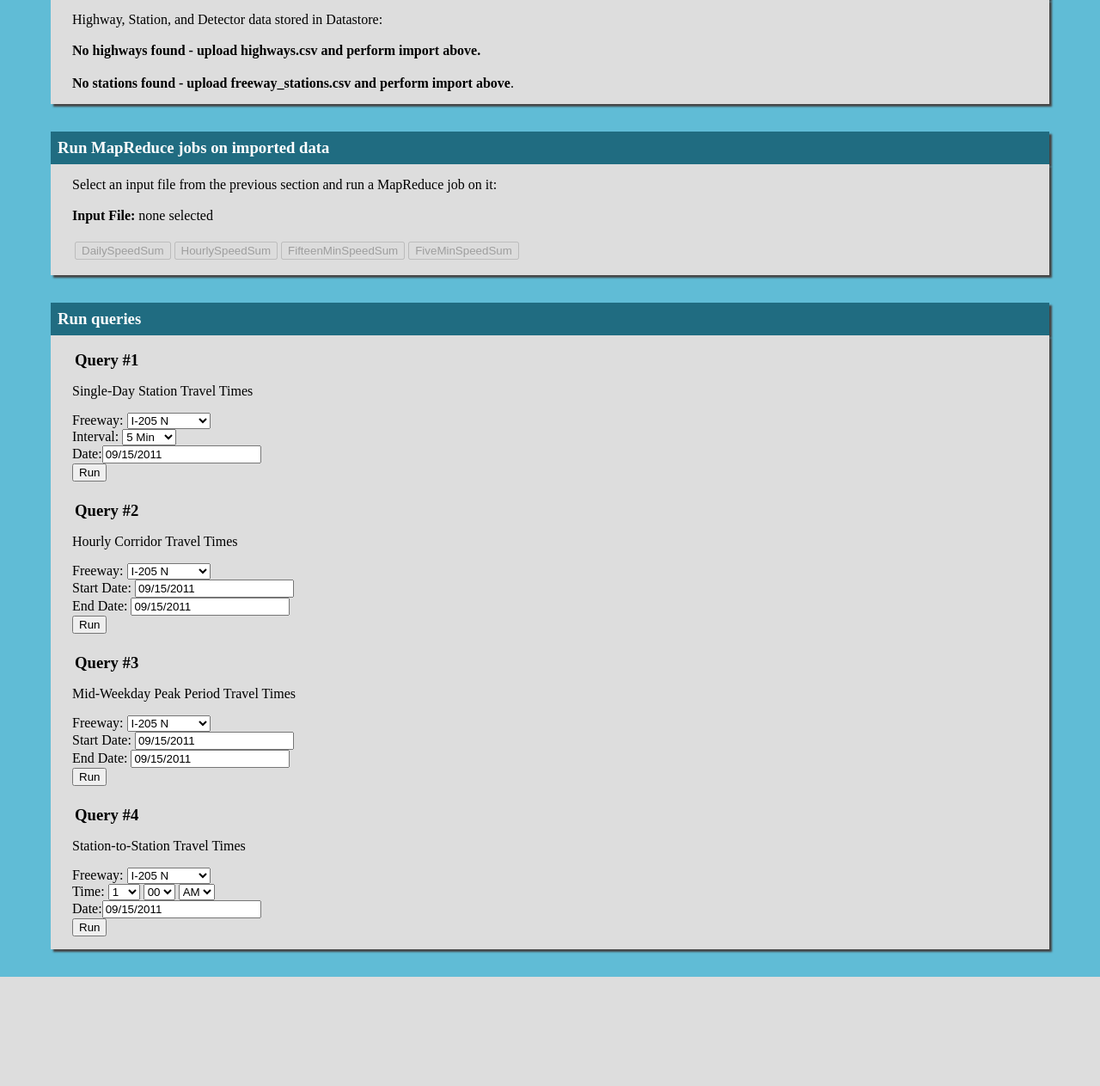
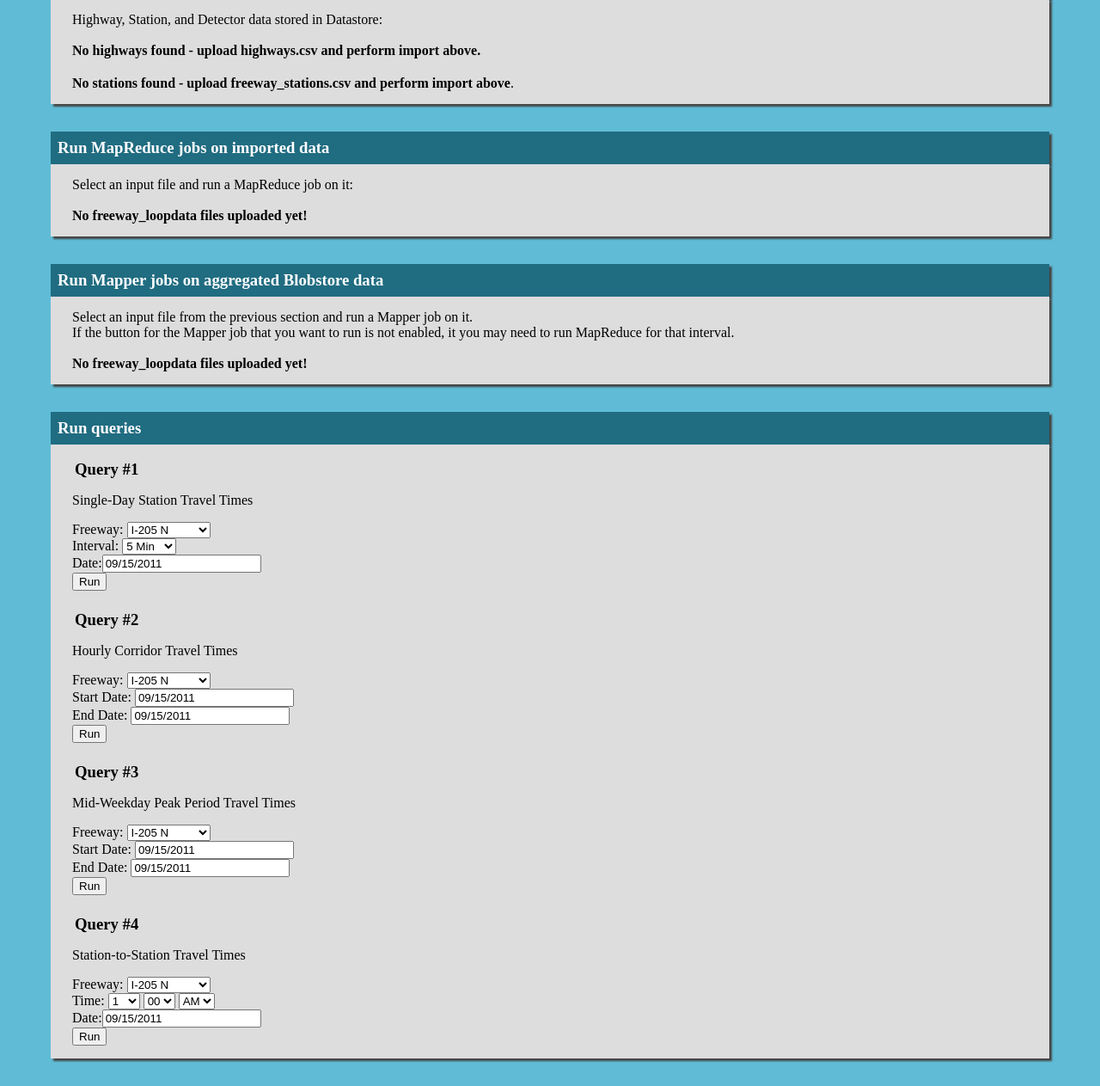
Before and after one commit to PSU-CloudData/psu-cloud-data, a Python web app: template templates/index.html in a window 1280 px wide. Shown: the part 501-1764 px from the top of the page at 86% size. Before the commit the page ends 1637 px from the top, so only its background shows below. Run offline with Jinja, Linux system fonts and the light colour scheme; the template is opened without the code that fills it: most values are stand-ins (such as "Sample title", 1, 10 or a date in 2020); some libraries are stand-ins or nearby versions.

Commit message:
Removed additional pipeline used for mapper;
Removed pipeline job used for mapper (do it manually);
Added Mapper section to UI;

```diff
--- a/static/custom.js
+++ b/static/custom.js
@@ -26,18 +26,31 @@
  *     file upon uploading it.
  */
 function updateImportForm(filekey, blobkey, filename) {
-  $('#fileName').text(filename);
+  $('#import_fileName').text(filename);
   $('#filekey').val(filekey);
   $('#blobkey').val(blobkey);
 
   $('#import').removeAttr('disabled');
+}
 
+function updateMapReduceForm(filekey, blobkey, filename) {
   $('#mr_fileName').text(filename);
-  $('#mr_filekey').val(filekey);
-  $('#mr_blobkey').val(blobkey);
+  $('#filekey').val(filekey);
+  $('#blobkey').val(blobkey);
 
   $('#daily_speed_sum').removeAttr('disabled');
   $('#hourly_speed_sum').removeAttr('disabled');
   $('#fifteen_min_speed_sum').removeAttr('disabled');
   $('#five_min_speed_sum').removeAttr('disabled');
 }
+
+function updateMapperForm(filekey, blobkey, filename) {
+  $('#map_fileName').text(filename);
+  $('#filekey').val(filekey);
+  $('#blobkey').val(blobkey);
+
+  $('#daily_speed_mapper').removeAttr('hidden');
+  $('#hourly_speed_mapper').removeAttr('hidden');
+  $('#fifteen_min_speed_mapper').removeAttr('hidden');
+  $('#five_min_speed_mapper').removeAttr('hidden');
+}
--- a/templates/index.html
+++ b/templates/index.html
@@ -49,6 +49,7 @@
 						<th>size</th>
 					</tr>
 					{% for file in files %}
+						{% if file.filename == "highways.csv" %}
 						<tr>
 							<td><input type="radio" name="file_radio" onclick="updateImportForm('{{ file.blobkey }}','{{ file.blobkey }}','{{ file.filename }}');"></td>
 							<td><a href="/file/{{ file.blobkey }}">{{ file.filename }}</a></td>
@@ -58,10 +59,31 @@
 							<td>{{ file.blobkey }}</td>
 							<td>{{ file.size }}</td>
 						</tr>
+						{% elif file.filename == "freeway_detectors.csv" %}
+						<tr>
+							<td><input type="radio" name="file_radio" onclick="updateImportForm('{{ file.blobkey }}','{{ file.blobkey }}','{{ file.filename }}');"></td>
+							<td><a href="/file/{{ file.blobkey }}">{{ file.filename }}</a></td>
+							<td>{{ file.creation }}</td>
+							<td>{{ file.content_type }}</td>
+							<td>{{ file.md5_hash }}</td>
+							<td>{{ file.blobkey }}</td>
+							<td>{{ file.size }}</td>
+						</tr>
+						{% elif file.filename == "freeway_stations.csv" %}
+						<tr>
+							<td><input type="radio" name="file_radio" onclick="updateImportForm('{{ file.blobkey }}','{{ file.blobkey }}','{{ file.filename }}');"></td>
+							<td><a href="/file/{{ file.blobkey }}">{{ file.filename }}</a></td>
+							<td>{{ file.creation }}</td>
+							<td>{{ file.content_type }}</td>
+							<td>{{ file.md5_hash }}</td>
+							<td>{{ file.blobkey }}</td>
+							<td>{{ file.size }}</td>
+						</tr>
+						{% endif %}
 					{% endfor %}
 				</table>
 				<form action="/import" method="post">
-					Input File: <label id="fileName">none selected</label>
+					Input File: <label id="import_fileName">none selected</label>
 					<input type="hidden" name="filekey" id="filekey" value=""/>
 					<input type="hidden" name="blobkey" id="blobkey" value=""/>
 					<br/>
@@ -150,18 +172,44 @@
 				{% endif %}
 			</div>
 		</div>
+		<!-- MapReduce interface -->
 		<div class="header">
 			<h3>Run MapReduce jobs on imported data</h3>
 		</div>
 		<div class="section">
-			<!-- MapReduce interface -->
 			<div class="interior">
-				<p>Select an input file from the previous section and run a MapReduce job on it:</p>
+				<p>Select an input file and run a MapReduce job on it:</p>
 				<br />
+				{% if file_count %}
+				<table border=1>
+					<tr>
+						<th></th>
+						<th>name</th>
+						<th>uploaded on</th>
+						<th>content type</th>
+						<th>md5</th>
+						<th>blobkey</th>
+						<th>size</th>
+					</tr>
+					{% for file in files %}
+						{% if file.filename == "freeway_loopdata_short.csv.zip" %}
+						<tr>
+							<td><input type="radio" name="file_radio" onclick="updateMapReduceForm('{{ file.blobkey }}','{{ file.blobkey }}','{{ file.filename }}');"></td>
+							<td><a href="/file/{{ file.blobkey }}">{{ file.filename }}</a></td>
+							<td>{{ file.creation }}</td>
+							<td>{{ file.content_type }}</td>
+							<td>{{ file.md5_hash }}</td>
+							<td>{{ file.blobkey }}</td>
+							<td>{{ file.size }}</td>
+						</tr>
+						{% endif %}
+					{% endfor %}
+				</table>
+				<br/>
 				<form action="/map_reduce" method="post">
 					<strong>Input File:</strong> <label id="mr_fileName">none selected</label>
-					<input type="hidden" name="filekey" id="mr_filekey" value=""/>
-					<input type="hidden" name="blobkey" id="mr_blobkey" value=""/>
+					<input type="hidden" name="filekey" id="filekey" value=""/>
+					<input type="hidden" name="blobkey" id="blobkey" value=""/>
 					<br /><br/>
 					<table>
 						<tr>
@@ -172,6 +220,63 @@
 						</tr>
 					</table>
 				</form>
+
+				{% else %}
+				<strong>No freeway_loopdata files uploaded yet!</strong>
+				{% endif %}			</div>
+		</div>
+		<div class="header">
+			<!-- Mapper interface -->
+			<h3>Run Mapper jobs on aggregated Blobstore data</h3>
+		</div>
+		<div class="section">
+			<div class="interior">
+				<p>Select an input file from the previous section and run a Mapper job on it.</p>
+				<p>If the button for the Mapper job that you want to run is not enabled, it you may need to run MapReduce for that interval.</p>
+				<br />
+				{% if file_count %}
+				<table border=1>
+					<tr>
+						<th></th>
+						<th>name</th>
+						<th>uploaded on</th>
+						<th>content type</th>
+						<th>md5</th>
+						<th>blobkey</th>
+						<th>size</th>
+					</tr>
+					{% for file in files %}
+						{% if file.filename == "freeway_loopdata_short.csv.zip" %}
+						<tr>
+							<td><input type="radio" name="file_radio" onclick="updateMapperForm('{{ file.blobkey }}','{{ file.blobkey }}','{{ file.filename }}');"></td>
+							<td><a href="/file/{{ file.blobkey }}">{{ file.filename }}</a></td>
+							<td>{{ file.creation }}</td>
+							<td>{{ file.content_type }}</td>
+							<td>{{ file.md5_hash }}</td>
+							<td>{{ file.blobkey }}</td>
+							<td>{{ file.size }}</td>
+						</tr>
+						{% endif %}
+					{% endfor %}
+					<form action="/map_reduce" method="post">
+						<strong>Input File:</strong> <label id="map_fileName">none selected</label>
+						<input type="hidden" name="filekey" id="filekey" value=""/>
+						<input type="hidden" name="blobkey" id="blobkey" value=""/>
+						<br /><br/>
+						<table>
+							<tr>
+								<td><input type="submit" id="daily_speed_mapper" name="daily_speed_mapper" value="DailySpeedMapper" hidden="true"></td>
+								<td><input type="submit" id="hourly_speed_mapper" name="hourly_speed_mapper" value="HourlySpeedMapper" hidden="true"></td>
+								<td><input type="submit" id="five_min_speed_mapper" name="fivemin_speed_mapper" value="FifteenMinSpeedMapper" hidden="true"></td>
+								<td><input type="submit" id="fifteen_min_speed_mapper" name="fifteen_min_speed_mapper" value="FiveMinSpeedMapper" hidden="true"></td>
+							</tr>
+						</table>
+					</form>
+				</table>
+				{% else %}
+				<strong>No freeway_loopdata files uploaded yet!</strong>
+				{% endif %}
+
 			</div>
 		</div>
 		<!-- Query interface -->
```
Also changed, not shown: map_reduce.py (+21 -40 lines). Lines whose indentation alone changed are shown as unchanged.
